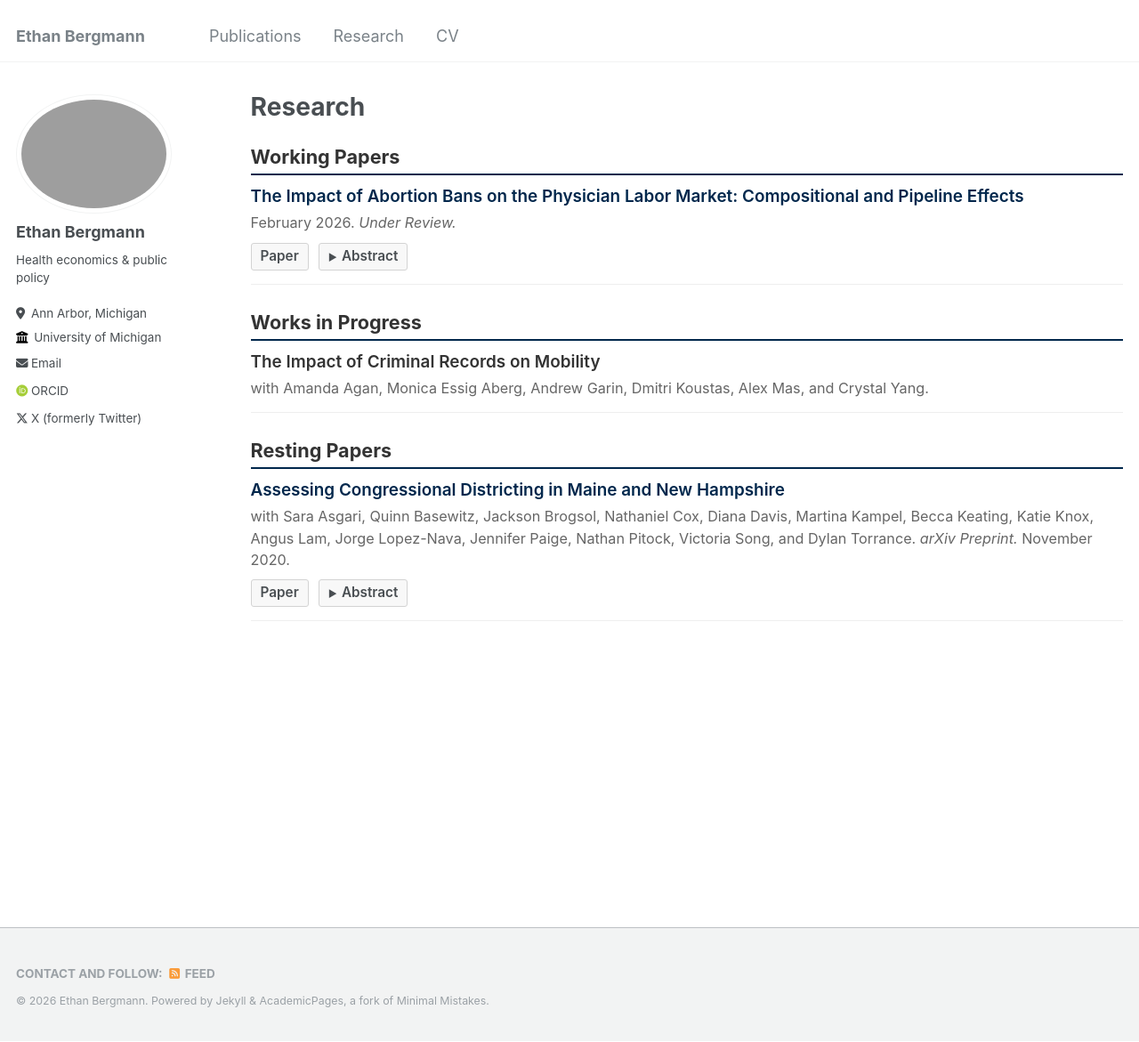
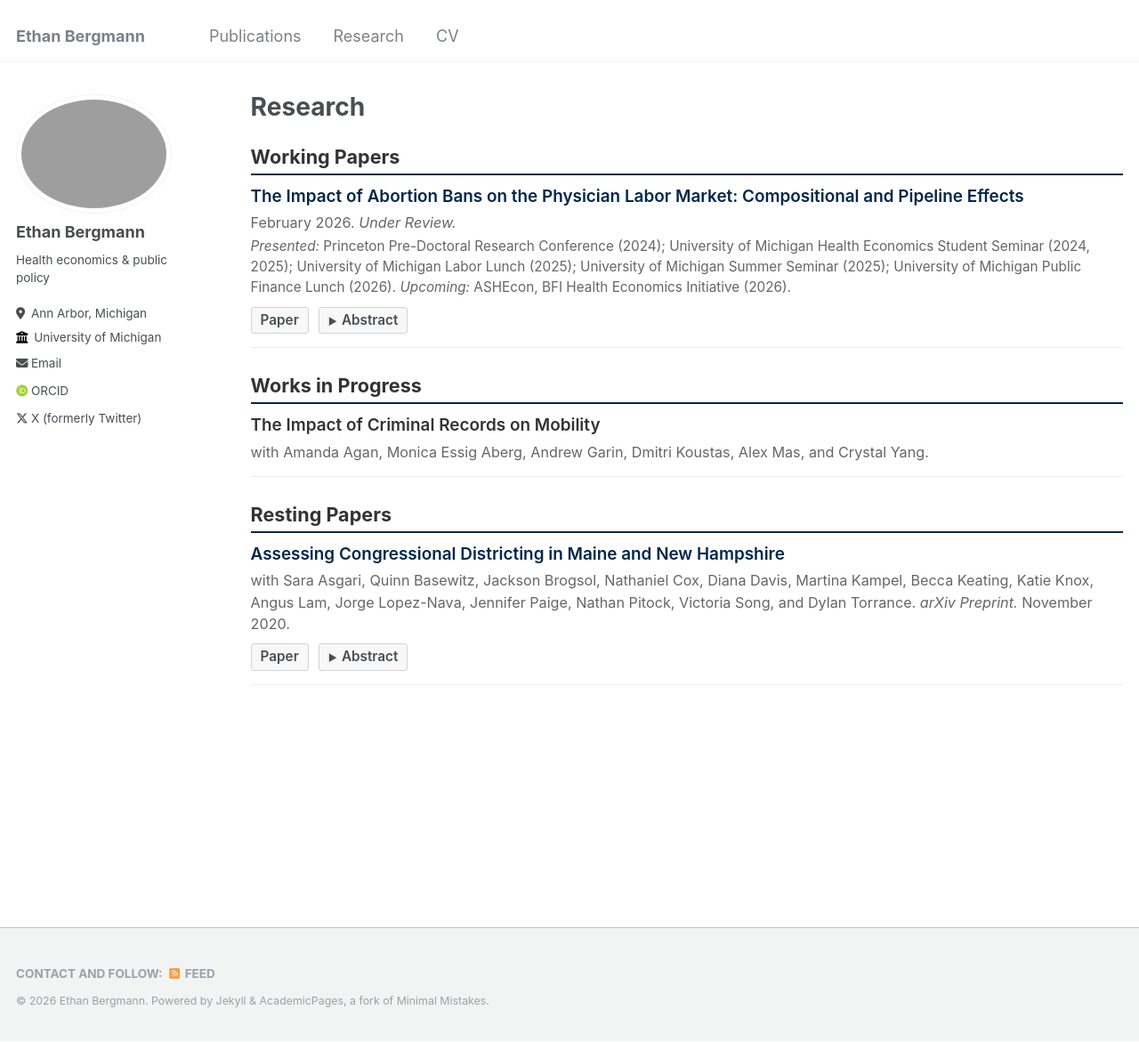
Before and after one commit to ethankbergmann/ethankbergmann.github.io, a Jekyll site: the page built from _pages/works_in_progress.md, in a window 1280 px wide and 1171 px high. Shown: the whole window at 89% size. Built offline with Jekyll 4.4.1, drawn with Linux system fonts in a browser that asks for light colours; some web fonts are replaced.

Commit message:
Add presentations note to abortion bans working paper
Co-Authored-By: Claude Opus 4.6 <noreply@anthropic.com>

```diff
--- a/_pages/works_in_progress.md
+++ b/_pages/works_in_progress.md
@@ -12,6 +12,7 @@ author_profile: true
     <a href="http://ssrn.com/abstract=6258355">The Impact of Abortion Bans on the Physician Labor Market: Compositional and Pipeline Effects</a>
   </div>
   <div class="paper-details">February 2026. <em>Under Review.</em></div>
+  <div class="paper-details" style="font-size: 0.85em;"><em>Presented:</em> Princeton Pre-Doctoral Research Conference (2024); University of Michigan Health Economics Student Seminar (2024, 2025); University of Michigan Labor Lunch (2025); University of Michigan Summer Seminar (2025); University of Michigan Public Finance Lunch (2026). <em>Upcoming:</em> ASHEcon, BFI Health Economics Initiative (2026).</div>
   <div class="paper-links">
     <a href="http://ssrn.com/abstract=6258355" target="_blank">Paper</a>
     <span class="abstract-toggle" onclick="toggleAbstract(this)">Abstract</span>
```
